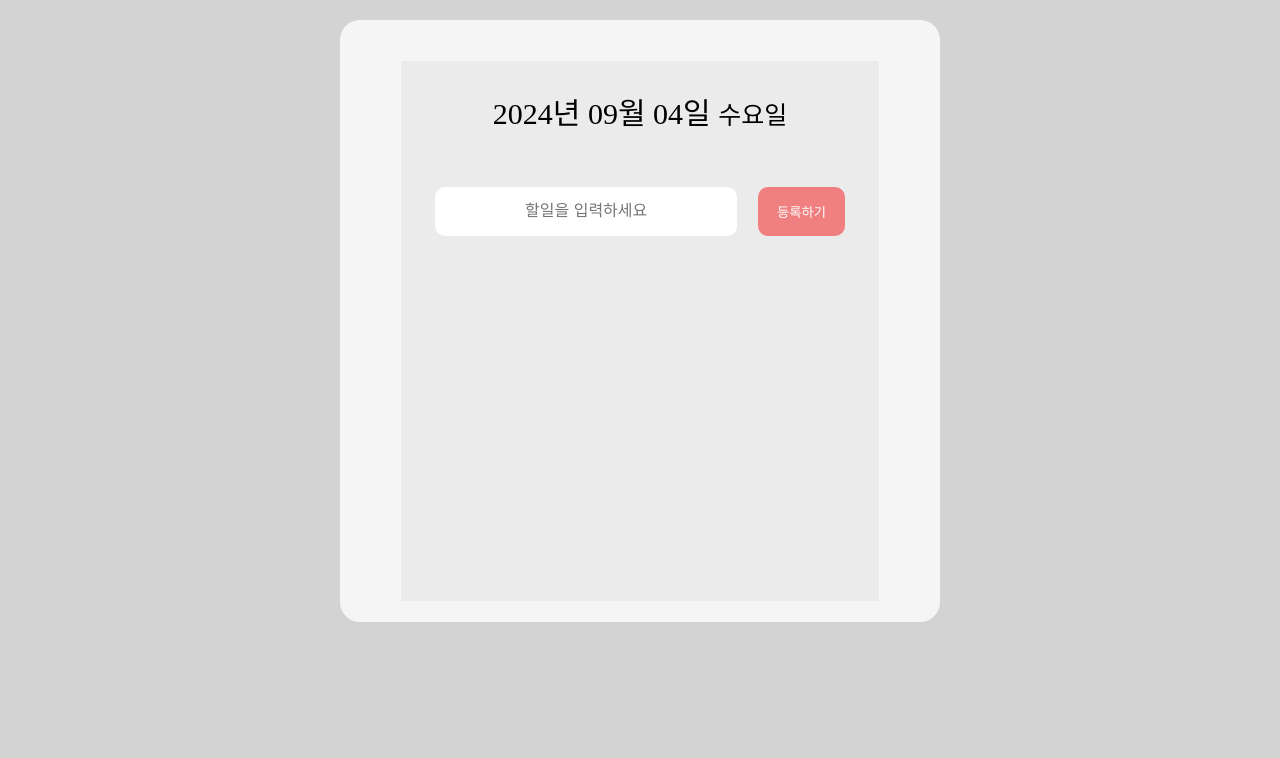
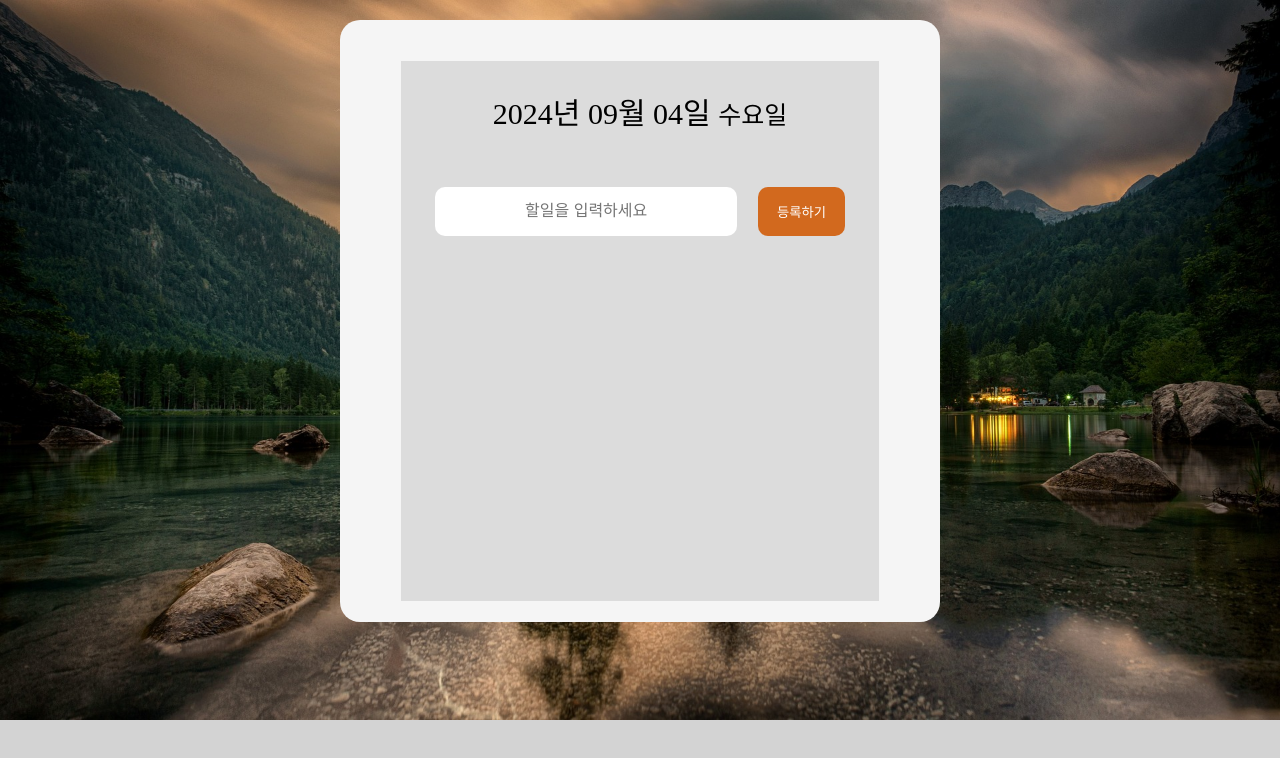
Before and after one commit to KittelLee/ToDo, a React (Vite) app: page / in a window 1280 px wide. Shown: the top 758 px of the page. Built offline with nearby package versions, Linux system fonts and the light colour scheme.

Commit message:
Style: styleChange+image add

```diff
--- a/src/index.css
+++ b/src/index.css
@@ -6,4 +6,7 @@
 body {
   max-width: 600px;
   background-color: lightgray;
+  background-image: url(../src/assets/images/landscape.jpg);
+  background-repeat: no-repeat;
+  background-size: cover;
 }
--- a/src/styles/Clock.css
+++ b/src/styles/Clock.css
@@ -1,10 +1,6 @@
-:root {
-  --customLightGray-color: rgb(235, 235, 235);
-}
-
 .clock-wrap {
   margin-top: 40px;
-  background-color: var(--customLightGray-color);
+  background-color: gainsboro;
   width: 80%;
   height: 100px;
   display: flex;
--- a/src/styles/TodoAdd.css
+++ b/src/styles/TodoAdd.css
@@ -1,9 +1,5 @@
-:root {
-  --customLightGray-color: rgb(235, 235, 235);
-}
-
 .register-wrap {
-  background-color: var(--customLightGray-color);
+  background-color: gainsboro;
   width: 100%;
   height: 100px;
   display: flex;
@@ -38,7 +34,7 @@
 
 .register-inner button {
   width: 20%;
-  background-color: lightcoral;
+  background-color: chocolate;
   color: white;
 }
 
--- a/src/styles/TodoList.css
+++ b/src/styles/TodoList.css
@@ -1,7 +1,3 @@
-:root {
-  --customLightGray-color: rgb(235, 235, 235);
-}
-
 .list-wrap {
   width: 80%;
   height: 300px;
@@ -9,7 +5,7 @@
 
 .subList-container {
   box-sizing: border-box;
-  background-color: var(--customLightGray-color);
+  background-color: gainsboro;
   width: 100%;
   height: 500px;
   max-height: 340px;
```
Also changed, not shown: src/assets/images/landscape.jpg (added).
